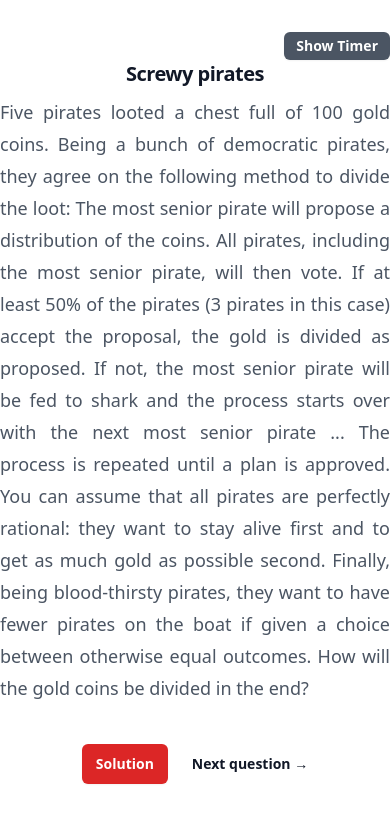
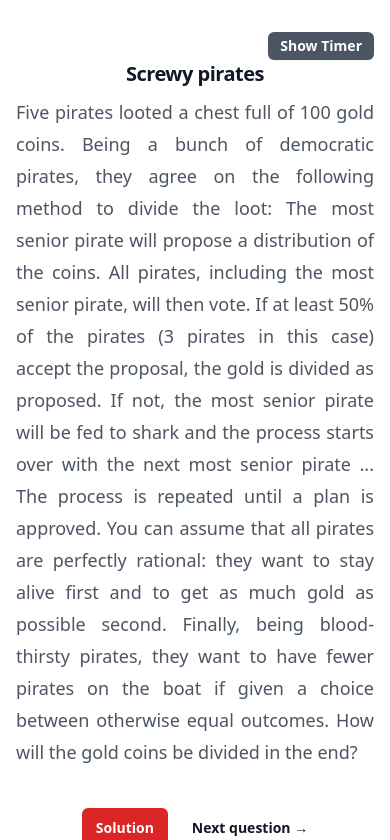
Before and after one commit to milas-melt/quant_interview_website, a React (Create React App) app: page / in a window 390 px wide. Shown: the top 840 px of the page. Built offline with nearby package versions, Linux system fonts and the light colour scheme.

Commit message:
remove non-used logos and add padding for mobile use

```diff
--- a/src/App.js
+++ b/src/App.js
@@ -55,7 +55,7 @@
 
     return (
         <div className="bg-white">
-            <div className="mx-auto max-w-2xl py-8 sm:py-16 lg:py-24">
+            <div className="mx-auto max-w-2xl py-8 px-4 sm:py-16 lg:py-24">
                 <div className="hidden sm:mb-8 sm:flex sm:justify-center">
                     <div className="relative rounded-full px-3 py-1 text-sm leading-6 text-gray-600 ring-1 ring-gray-900/10 hover:ring-gray-900/20">
                         Click here to access the{" "}
```
Also changed, not shown: public/logo192.png (deleted), public/logo512.png (deleted).
